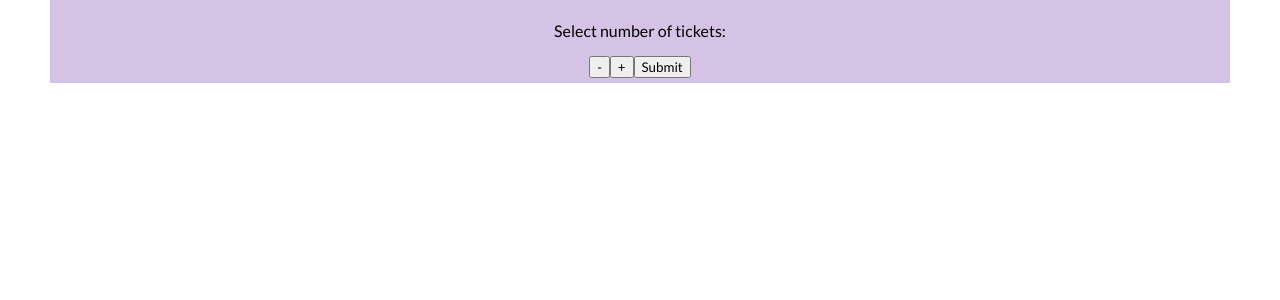
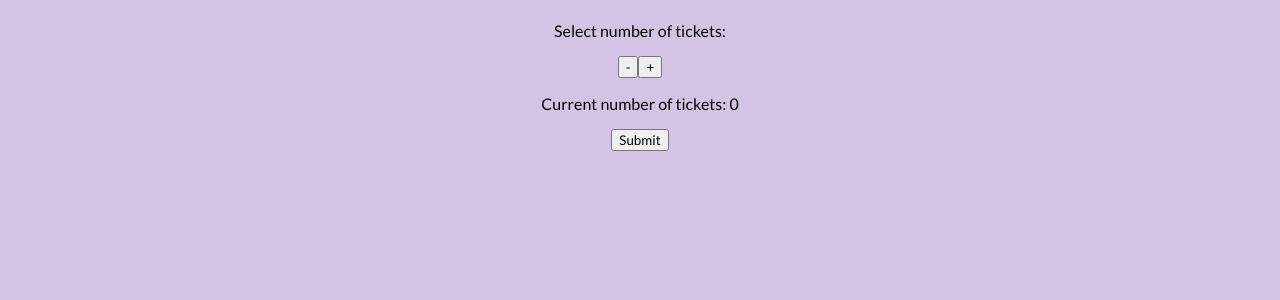
Before and after one commit to alicerichardson/TkpbCSbtybETA-V-A, a React (Create React App) app in the folder tkpbcsbtybeta-v-a/: page /purchase in a window 1280 px wide. Shown: the top 300 px of the page. Built offline with nearby package versions, Linux system fonts and the light colour scheme.

Commit message:
can add/remove tickets on purchase page

```diff
--- a/tkpbcsbtybeta-v-a/src/App.css
+++ b/tkpbcsbtybeta-v-a/src/App.css
@@ -2,6 +2,10 @@
   text-align: center;
   background-color: rgb(212, 195, 228);
   border: 5px solid rgb(212, 195, 228);
+}
+
+html{
+  background-color: rgb(212, 195, 228);
 }
 
 .App-logo {
--- a/tkpbcsbtybeta-v-a/src/Components/Purchase.jsx
+++ b/tkpbcsbtybeta-v-a/src/Components/Purchase.jsx
@@ -1,30 +1,30 @@
-import React, {useState, Component} from 'react';
+import React, {useState, useEffect} from 'react';
 
-class Purchase extends Component {
-    state ={count: 0};
-    decrementTickets = () => {
-        this.setState({ count: this.state.count - 1 })
+const Purchase = () => {
+    const [count, setCount] = useState(0);
+    const decrementTickets = (event) => {
+        event.preventDefault()
+        if(count>0){
+            setCount(count - 1)
+        }
+    }
+    const incrementTickets = (event) => {
+        event.preventDefault()
+        setCount(count + 1)
     }
 
-    incrementTickets = () => {
-        this.setState({ count: this.state.count + 1 })
-    }
-
-    handleSubmit = (event) => {
-        event.preventDefault()
-        this.props.submitPurchase(this.tickets)
-    }
-    render() {
         return(
             <div>
-                <form onSubmit={this.handleSubmit}>
+                <form>
                     <p>Select number of tickets:</p>
-                    <button onClick={this.decrementTickets}>-</button>
-                    <button onClick={this.incrementTickets}>+</button>
+                    <if><button onClick={decrementTickets}>-</button></if>
+                    <button onClick={incrementTickets}>+</button>
+                    <p>
+                        Current number of tickets: {count}
+                    </p>
                     <button type='submit'>Submit</button>
                 </form>
             </div>
         );
-    }
 }
 export default Purchase;
--- a/tkpbcsbtybeta-v-a/src/Components/css/homepage.css
+++ b/tkpbcsbtybeta-v-a/src/Components/css/homepage.css
@@ -5,7 +5,6 @@
 
 html{
     background-color: rbg(212, 195, 228);
-
 }
 
 .title{
```
